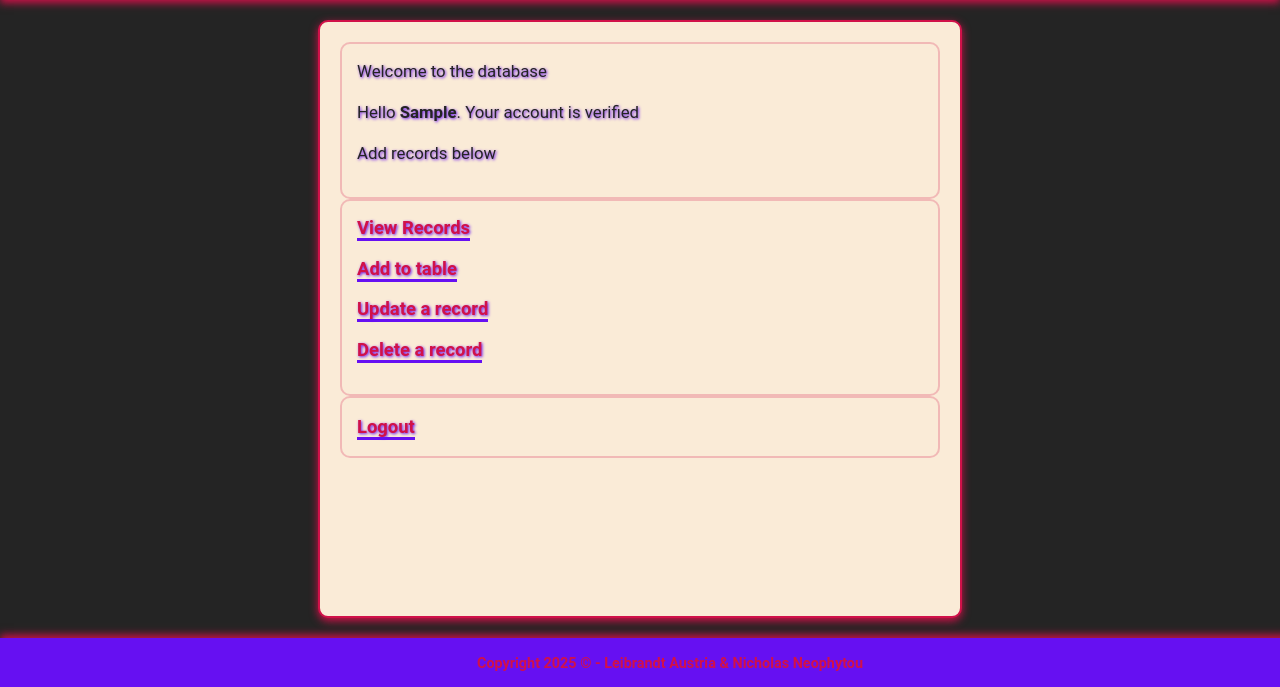
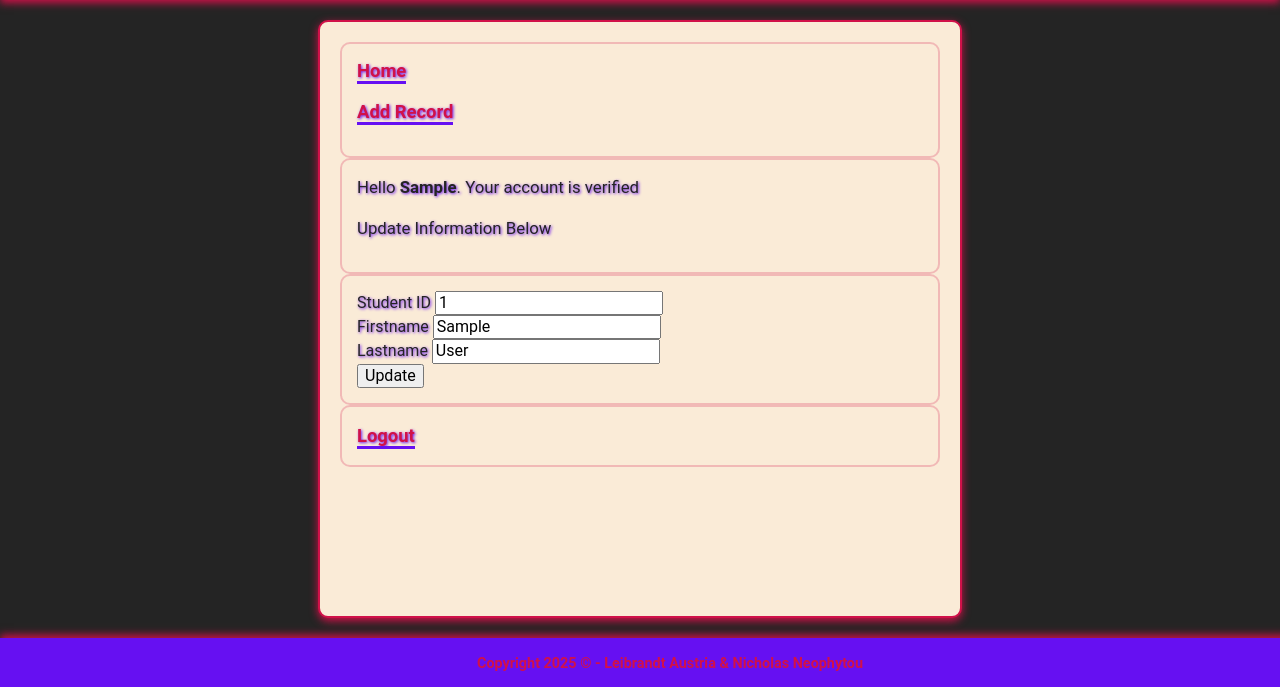
Before and after one commit to leibaust/php-project, a PHP site: page /update.php?id=1 in a window 1280 px wide. Shown: the part 113-800 px from the top of the page. Run offline with PHP 8.4, Linux system fonts and the light colour scheme; the visitor is signed in with stand-in values (Sample User, id 1); tables that the repository leaves empty or names only in its code hold one stand-in row (values such as "Sample post").

Commit message:
working update feature

```diff
--- a/update.php
+++ b/update.php
@@ -1,12 +1,3 @@
-<?php
-    require_once("dbinfo.php");
-
-    $database = new mysqli(DB_HOST, DB_USER, DB_PASS, DB_NAME);
-        /* determine if connection was successful */
-        if( mysqli_connect_errno() != 0 ){
-            die("<p>Could not connect to DB</p>");
-        }
-?>
 <!DOCTYPE html>
 <html lang="en">
 <head>
@@ -22,20 +13,68 @@
     <h1> Update a Record - Leibrandt Austria & Nicholas Neophytou</h1>
 </header>
     <main>
+    <section>
+            <p><a href="site.php">Home</a></p>
+            <p><a href="add.php">Add Record</a></p>
+        </section>
         <section>
-<p>Welcome to the database</p>
 <?php
 require_once("security.php");
+require_once 'dbinfo.php';
+$conn = new mysqli(DB_HOST, DB_USER, DB_PASS, DB_NAME);
+
+if (isset($_GET['id'])) {
+    $id = $_GET['id'];
+
+    // Fetch the current record
+    $result = $conn->query("SELECT * FROM students WHERE id='$id'");
+    $record = $result->fetch_assoc();
+}
+
+if ($_SERVER['REQUEST_METHOD'] == 'POST') {
+    $id = $_POST['id'];
+    $new_id = $_POST['new_id'];
+    $firstname = $_POST['firstname'];
+    $lastname = $_POST['lastname'];
+
+        // Check if new ID is unique
+        $check_result = $conn->query("SELECT * FROM students WHERE id='$new_id'");
+        if ($check_result->num_rows > 0 && $new_id != $id) {
+            $_SESSION['messages'][] = "Student ID $new_id already exists. Please choose a unique ID.";
+            header("Location: site.php");
+            exit();
+        }
+
+    $sql = "UPDATE students SET firstname='$firstname', lastname='$lastname' WHERE id='$id'";
+    if ($conn->query($sql) === TRUE) {
+        $_SESSION['messages'][] = "Record with ID $id was updated.";
+        header("Location: site.php");
+        exit();
+    } else {
+        echo "Error updating record: " . $conn->error;
+    }}
 ?>
-<p>Add records below</p>
-        </section>
-        <section>
-            <p><a href="site.php">View Records</a></p>
-            <p><a href="add.php">Add to table</a></p>
-            <p><a href="update.php">Update a record</a></p>
-            <p><a href="delete.php">Delete a record</a></p>
+<p>Update Information Below</p>
         </section>
 
+        <section>
+        <form action="update.php" method="post">
+            <input type="hidden" name="id" value="<?php echo $record['id']; ?>">
+            <div>
+                <label for="new_id">Student ID</label>
+                <input type="text" name="new_id" id="new_id" value="<?php echo $record['id']; ?>">
+            </div>
+            <div>
+                <label for="firstname">Firstname</label>
+                <input type="text" name="firstname" id="firstname" value="<?php echo $record['firstname']; ?>">
+            </div>
+            <div>
+                <label for="lastname">Lastname</label>
+                <input type="text" name="lastname" id="lastname" value="<?php echo $record['lastname']; ?>">
+            </div>
+            <input type="submit" value="Update">
+        </form>
+    </section>
 
     <section>
             <a href="logout.php" class="logout">Logout</a>
```
Also changed, not shown: add.php (+8 -10 lines), site.php (+5 -4 lines).
